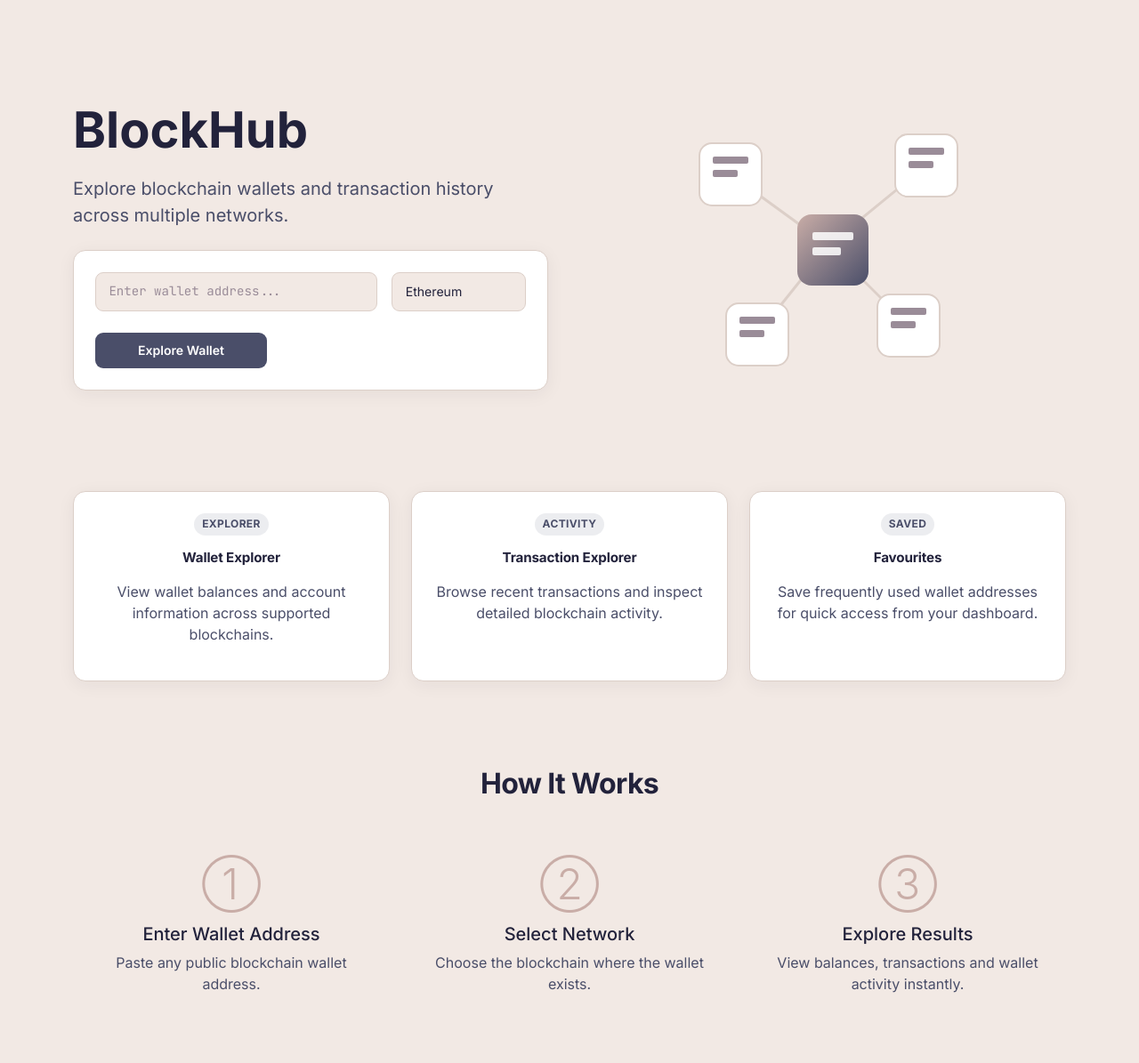
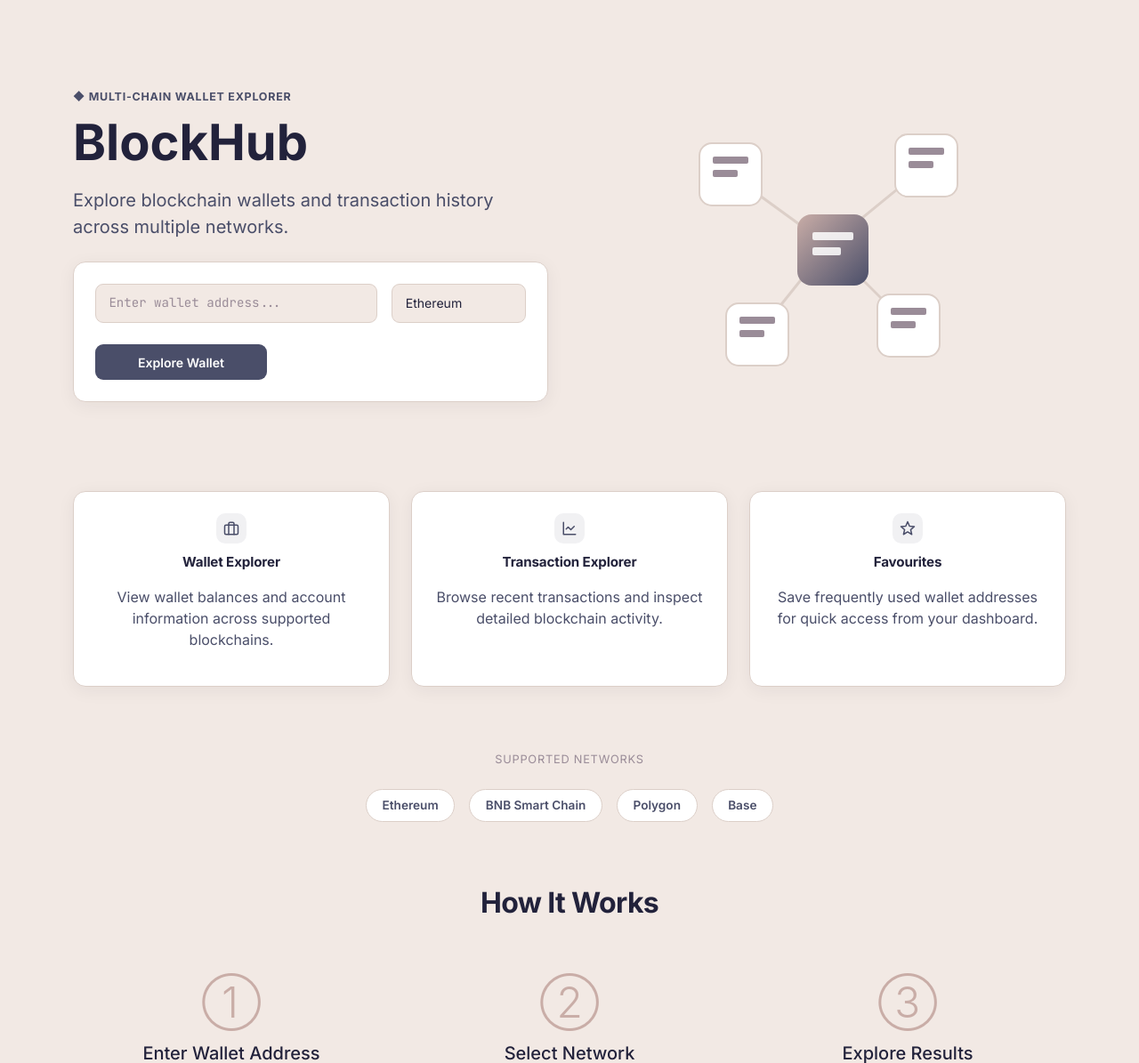
Before and after one commit to abdullahfarooqofficial/BlockHub, a Flask app: page / in a window 1280 px wide. Shown: the part 66-1261 px from the top of the page at 89% size. Run offline with Flask 3, Linux system fonts and the light colour scheme.

Commit message:
index ....

```diff
--- a/static/css/style.css
+++ b/static/css/style.css
@@ -400,6 +400,41 @@ h2 {
   height: 18px;
   stroke: var(--accent);
 }
+/* Homepage extras */
+.feature-card {
+  transition: transform 0.2s ease, box-shadow 0.2s ease;
+}
+
+.feature-card:hover {
+  transform: translateY(-4px);
+  box-shadow: 0 10px 28px rgba(34, 34, 59, 0.1);
+}
+
+.network-pill {
+  border: 1px solid var(--border);
+  background: var(--surface);
+  color: var(--text-muted);
+  font-size: 0.85rem;
+  font-weight: 600;
+  padding: 0.45rem 1.1rem;
+  border-radius: 30px;
+}
+
+@keyframes fadeUp {
+  from { opacity: 0; transform: translateY(14px); }
+  to { opacity: 1; transform: translateY(0); }
+}
+
+.fade-in {
+  animation: fadeUp 0.6s ease both;
+}
+.eyebrow {
+  color: var(--accent);
+  font-size: 0.78rem;
+  font-weight: 700;
+  text-transform: uppercase;
+  letter-spacing: 0.06em;
+}
 /* Footer*/
 footer {
   border-top: 1px solid var(--border) !important;
--- a/templates/index.html
+++ b/templates/index.html
@@ -4,7 +4,8 @@ block content %}
 <!-- Hero Section -->
 <section class="py-5">
   <div class="row align-items-center g-5">
-    <div class="col-lg-6">
+    <div class="col-lg-6 fade-in">
+      <p class="eyebrow mb-2">◆ Multi-Chain Wallet Explorer</p>
       <h1 class="display-4 fw-bold mb-3">BlockHub</h1>
 
       <p class="lead mb-4" style="color: var(--text-muted)">
@@ -245,9 +246,18 @@ block content %}
 <section class="py-5">
   <div class="row g-4">
     <div class="col-md-4">
-      <div class="card h-100 p-4 text-center">
-        <div class="chain-chip mx-auto mb-3" style="font-size: 0.75rem">
-          Explorer
+      <div class="card h-100 p-4 text-center feature-card">
+        <div class="stat-icon">
+          <svg
+            viewBox="0 0 24 24"
+            fill="none"
+            stroke-width="2"
+            stroke-linecap="round"
+            stroke-linejoin="round"
+          >
+            <rect x="2" y="7" width="20" height="14" rx="2" />
+            <path d="M16 21V5a2 2 0 0 0-2-2H10a2 2 0 0 0-2 2v16" />
+          </svg>
         </div>
 
         <h4>Wallet Explorer</h4>
@@ -260,9 +270,18 @@ block content %}
     </div>
 
     <div class="col-md-4">
-      <div class="card h-100 p-4 text-center">
-        <div class="chain-chip mx-auto mb-3" style="font-size: 0.75rem">
-          Activity
+      <div class="card h-100 p-4 text-center feature-card">
+        <div class="stat-icon">
+          <svg
+            viewBox="0 0 24 24"
+            fill="none"
+            stroke-width="2"
+            stroke-linecap="round"
+            stroke-linejoin="round"
+          >
+            <path d="M3 3v18h18" />
+            <path d="m19 9-5 5-4-4-3 3" />
+          </svg>
         </div>
 
         <h4>Transaction Explorer</h4>
@@ -274,9 +293,19 @@ block content %}
     </div>
 
     <div class="col-md-4">
-      <div class="card h-100 p-4 text-center">
-        <div class="chain-chip mx-auto mb-3" style="font-size: 0.75rem">
-          Saved
+      <div class="card h-100 p-4 text-center feature-card">
+        <div class="stat-icon">
+          <svg
+            viewBox="0 0 24 24"
+            fill="none"
+            stroke-width="2"
+            stroke-linecap="round"
+            stroke-linejoin="round"
+          >
+            <path
+              d="M12 17.27 18.18 21l-1.64-7.03L22 9.24l-7.19-.61L12 2 9.19 8.63 2 9.24l5.46 4.73L5.82 21z"
+            />
+          </svg>
         </div>
 
         <h4>Favourites</h4>
@@ -287,6 +316,28 @@ block content %}
         </p>
       </div>
     </div>
+  </div>
+</section>
+
+<!-- Supported Networks -->
+<section class="py-4">
+  <p
+    class="text-center mb-4"
+    style="
+      color: var(--text-faint);
+      font-size: 0.8rem;
+      text-transform: uppercase;
+      letter-spacing: 0.06em;
+    "
+  >
+    Supported Networks
+  </p>
+
+  <div class="d-flex justify-content-center flex-wrap gap-3">
+    <span class="network-pill">Ethereum</span>
+    <span class="network-pill">BNB Smart Chain</span>
+    <span class="network-pill">Polygon</span>
+    <span class="network-pill">Base</span>
   </div>
 </section>
 
```
